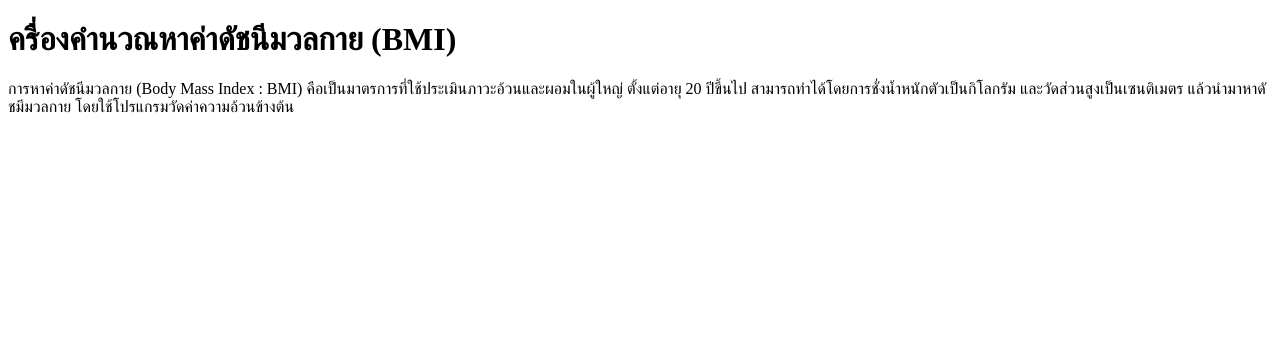
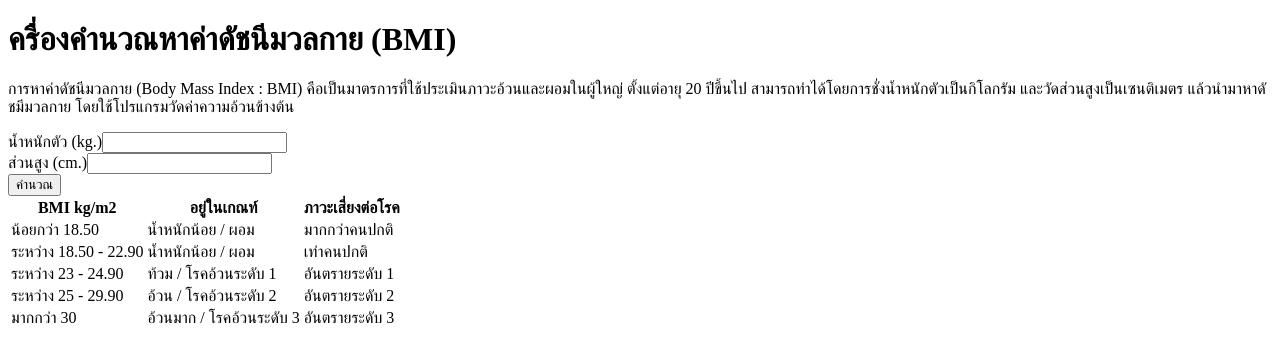
Before and after one commit to thitiphong18/Bmi, a Vue app: page / in a window 1280 px wide. Shown: the top 362 px of the page. Built offline with nearby package versions, Linux system fonts and the light colour scheme.

Commit message:
Update 2

```diff
--- a/src/views/BmiView.vue
+++ b/src/views/BmiView.vue
@@ -8,6 +8,50 @@
     สามารถทำได้โดยการชั่งน้ำหนักตัวเป็นกิโลกรัม และวัดส่วนสูงเป็นเซนติเมตร
     แล้วนำมาหาดัชมีมวลกาย โดยใช้โปรแกรมวัดค่าความอ้วนข้างต้น
   </p>
+  <div>
+    <label for="weight">น้ำหนักตัว (kg.)</label>
+    <input id="weight" />
+  </div>
+  <div>
+    <label for="height">ส่วนสูง (cm.)</label>
+    <input id="height" />
+  </div>
+  <div>
+    <button>คำนวณ</button>
+  </div>
+
+  <table>
+    <tr>
+      <th>BMI kg/m2</th>
+      <th>อยู่ในเกณท์</th>
+      <th>ภาวะเสี่ยงต่อโรค</th>
+    </tr>
+    <tr>
+      <td>น้อยกว่า 18.50</td>
+      <td>น้ำหนักน้อย / ผอม</td>
+      <td>มากกว่าคนปกติ</td>
+    </tr>
+    <tr>
+      <td>ระหว่าง 18.50 - 22.90</td>
+      <td>น้ำหนักน้อย / ผอม</td>
+      <td>เท่าคนปกติ</td>
+    </tr>
+    <tr>
+      <td>ระหว่าง 23 - 24.90</td>
+      <td>ท้วม / โรคอ้วนระดับ 1</td>
+      <td>อันตรายระดับ 1</td>
+    </tr>
+    <tr>
+      <td>ระหว่าง 25 - 29.90</td>
+      <td>อ้วน / โรคอ้วนระดับ 2</td>
+      <td>อันตรายระดับ 2</td>
+    </tr>
+    <tr>
+      <td>มากกว่า 30</td>
+      <td>อ้วนมาก / โรคอ้วนระดับ 3</td>
+      <td>อันตรายระดับ 3</td>
+    </tr>
+  </table>
 </template>
 
 <style scoped></style>
```
